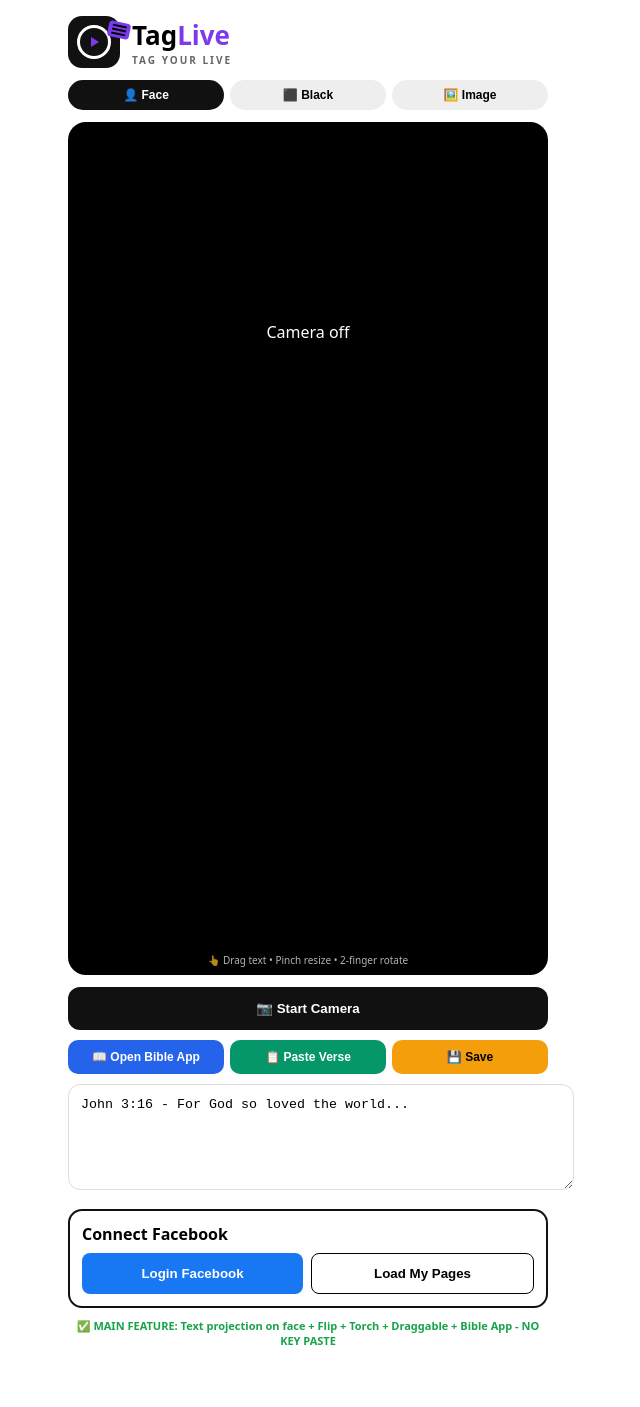
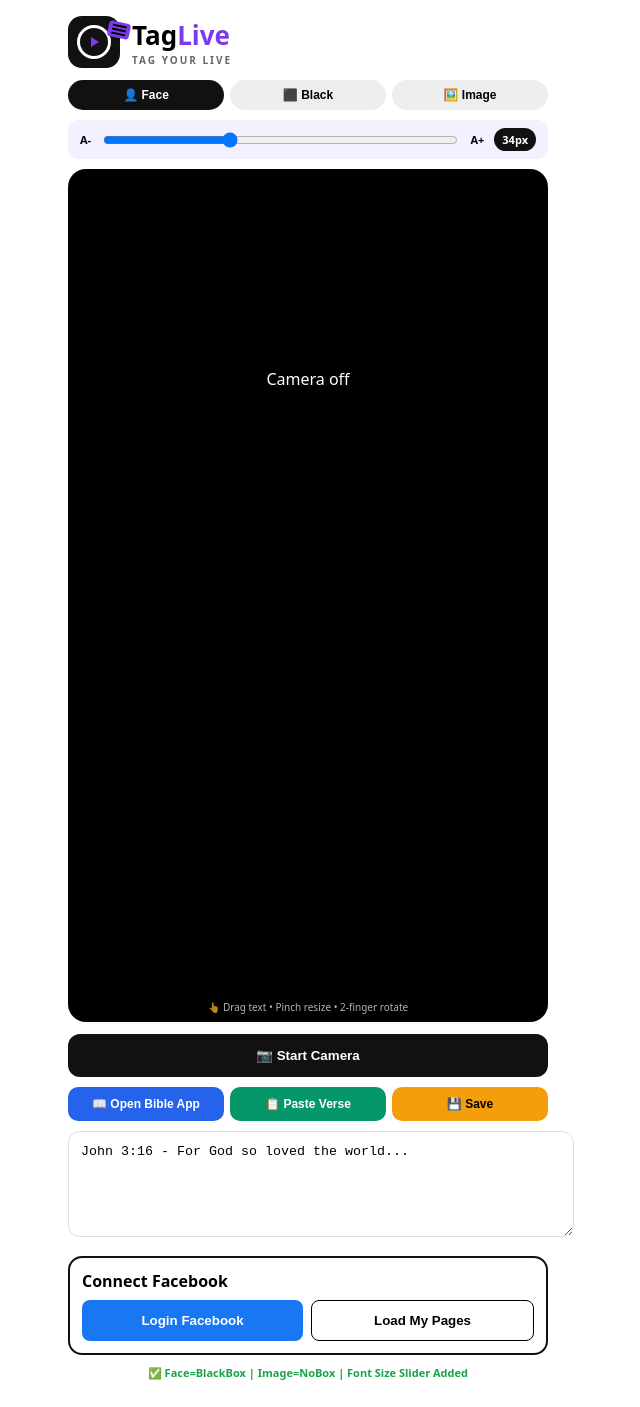
Before and after one commit to lokojagrocerymall/TagLive, a Next.js app: page / in a window 1280 px wide. Shown: the whole page, without its empty margins (332-972 px from the left). Before the commit the page ends 1375 px from the top, so only its background shows below. Built offline with nearby package versions, Linux system fonts and the light colour scheme.

Commit message:
Update page.tsx

```diff
--- a/app/page.tsx
+++ b/app/page.tsx
@@ -13,11 +13,11 @@ export default function LiveStudio(){
   const [selectedPage, setSelectedPage] = useState<any>(null)
   const [fbStreamUrl, setFbStreamUrl] = useState('')
   const [liveId, setLiveId] = useState('')
-
   const [pos, setPos] = useState({ x: 360, y: 1100, scale: 1, rotation: 0 })
   const [bgMode, setBgMode] = useState<'face'|'black'|'image'>('face')
   const [saved, setSaved] = useState<string[]>([])
   const [dragging, setDragging] = useState(false)
+  const [fontSize, setFontSize] = useState(34)
   const lastTouch = useRef({ dist: 0, angle: 0, x:0, y:0, scale:1, rot:0 })
 
   const videoRef = useRef<HTMLVideoElement>(null)
@@ -32,18 +32,10 @@ export default function LiveStudio(){
       s.onload=()=>{ window.FB.init({appId: fbAppId, cookie:true, xfbml:false, version:'v19.0'}) }
       document.body.appendChild(s)
     }
-    try{
-      const sv = localStorage.getItem('taglive_saved')
-      if(sv) setSaved(JSON.parse(sv))
-    }catch{}
+    try{ const sv = localStorage.getItem('taglive_saved'); if(sv) setSaved(JSON.parse(sv)) }catch{}
     const handleVis = async ()=>{
       if(!document.hidden){
-        try{
-          const t = await navigator.clipboard.readText()
-          if(t && t.length>5 && t.length<500 && t!==verse){
-            setVerse(t)
-          }
-        }catch{}
+        try{ const t = await navigator.clipboard.readText(); if(t && t.length>5 && t.length<500 && t!==verse) setVerse(t) }catch{}
       }
     }
     document.addEventListener('visibilitychange', handleVis)
@@ -85,7 +77,6 @@ export default function LiveStudio(){
       else alert('No pages: '+JSON.stringify(res))
     })
   }
-
   const createFbLiveAuto = async (page:any)=>{
     setSelectedPage(page)
     try{
@@ -110,8 +101,6 @@ export default function LiveStudio(){
       setIsLive(true)
     }
   }
-
-  // --- FIXED: No PlayStore redirect ---
   const openBibleApp = ()=>{
     alert('📖 Now open your Bible app (YouVersion, MySword, etc), COPY the verse, then return to TagLive - it will auto-paste! Or use PASTE VERSE button.')
   }
@@ -128,8 +117,6 @@ export default function LiveStudio(){
     setSaved(ns); localStorage.setItem('taglive_saved', JSON.stringify(ns))
     alert('Saved!')
   }
-
-  // --- FIXED TOUCH: Rotation continuous ---
   const onTouchStart = (e:any)=>{
     if(e.touches.length===1){
       setDragging(true)
@@ -172,7 +159,6 @@ export default function LiveStudio(){
   }
   const onTouchEnd = ()=> { setDragging(false); lastTouch.current.dist=0 }
 
-  // --- FIXED DRAW: Full text no cut ---
   useEffect(()=>{
     let a:any
     const wrapText = (ctx:any, text:string, maxWidth:number)=>{
@@ -199,26 +185,38 @@ export default function LiveStudio(){
           ctx.translate(pos.x, pos.y)
           ctx.rotate(pos.rotation*Math.PI/180)
           ctx.scale(pos.scale, pos.scale)
-          ctx.font='bold 26px sans-serif'
-          const maxW = 640
+          ctx.font=`bold ${fontSize}px sans-serif`
+          ctx.textAlign='center'
+          ctx.textBaseline='middle'
+          const maxW = 620
           const lines = wrapText(ctx, verse, maxW)
-          const lineH = 32
-          const pad = 18
+          const lineH = fontSize * 1.35
+          const pad = 20
           const boxW = maxW + pad*2
           const boxH = lines.length*lineH + pad*2
-          ctx.fillStyle='rgba(0,0,0,0.85)'
-          ctx.fillRect(-boxW/2, -boxH/2, boxW, boxH)
+
+          // Screenshot1: Face = black background box
+          // Screenshot2: Image = NO background, only text with shadow
+          // Black mode = full black already, no extra box
+          if(bgMode==='face'){
+            ctx.fillStyle='rgba(0,0,0,0.85)'
+            ctx.fillRect(-boxW/2, -boxH/2, boxW, boxH)
+          } else if(bgMode==='image'){
+            ctx.shadowColor='rgba(0,0,0,0.9)'
+            ctx.shadowBlur=10
+            ctx.shadowOffsetX=2
+            ctx.shadowOffsetY=3
+          }
+
           ctx.fillStyle='#fff'
-          ctx.textAlign='center'
-          ctx.textBaseline='middle'
-          lines.forEach((l,i)=> ctx.fillText(l, 0, -boxH/2+pad+lineH/2 + i*lineH))
+          lines.forEach((l,i)=> ctx.fillText(l.trim(), 0, -boxH/2+pad+lineH/2 + i*lineH))
           ctx.restore()
           if(isLive){ ctx.fillStyle='#ef4444'; ctx.beginPath(); ctx.arc(40,40,12,0,Math.PI*2); ctx.fill() }
         }
       }
       a=requestAnimationFrame(draw)
     }; draw(); return()=>cancelAnimationFrame(a)
-  },[isCam,verse,isLive,pos,bgMode])
+  },[isCam,verse,isLive,pos,bgMode,fontSize])
 
   return (
     <div style={{padding:16, maxWidth:480, margin:'0 auto'}}>
@@ -240,7 +238,14 @@ export default function LiveStudio(){
         <button onClick={()=>setBgMode('image')} style={{flex:1, padding:8, borderRadius:20, border:'none', background:bgMode==='image'?'#111':'#eee', color:bgMode==='image'?'#fff':'#000', fontWeight:800, fontSize:12}}>🖼️ Image</button>
       </div>
 
-      <div onTouchStart={onTouchStart} onTouchMove={onTouchMove} onTouchEnd={onTouchEnd} style={{marginTop:12, background:'#000', borderRadius:18, overflow:'hidden', position:'relative', aspectRatio:'9/16', touchAction:'none'}}>
+      <div style={{display:'flex', alignItems:'center', gap:10, marginTop:10, background:'#f3f0ff', padding:'8px 12px', borderRadius:10}}>
+        <span style={{fontSize:11, fontWeight:800}}>A-</span>
+        <input type="range" min={20} max={60} value={fontSize} onChange={e=>setFontSize(parseInt(e.target.value))} style={{flex:1}} />
+        <span style={{fontSize:11, fontWeight:800}}>A+</span>
+        <span style={{fontSize:11, fontWeight:800, background:'#111', color:'#fff', padding:'4px 8px', borderRadius:20}}>{fontSize}px</span>
+      </div>
+
+      <div onTouchStart={onTouchStart} onTouchMove={onTouchMove} onTouchEnd={onTouchEnd} style={{marginTop:10, background:'#000', borderRadius:18, overflow:'hidden', position:'relative', aspectRatio:'9/16', touchAction:'none'}}>
         <video ref={videoRef} muted playsInline autoPlay style={{width:'100%', height:'100%', objectFit:'cover', display:isCam&&bgMode==='face'?'block':'none'}}/>
         {!isCam && <div style={{color:'#fff', display:'flex', alignItems:'center', justifyContent:'center', height:420}}>Camera off</div>}
         <canvas ref={canvasRef} style={{position:'absolute', top:0, left:0, width:'100%', height:'100%'}}/>
@@ -282,7 +287,7 @@ export default function LiveStudio(){
         {pages.map((p:any)=><div key={p.id} onClick={()=>createFbLiveAuto(p)} style={{marginTop:6, padding:10, background:selectedPage?.id===p.id?'#7c3aed':'#f3f0ff', color:selectedPage?.id===p.id?'#fff':'#000', borderRadius:8, fontSize:13, fontWeight:700, cursor:'pointer', border:selectedPage?.id===p.id?'2px solid #000':'1px solid #ddd'}}>{p.name} {selectedPage?.id===p.id?'✓ SELECTED':'(Tap to Go Live Auto)'}</div>)}
         {fbStreamUrl && <div style={{marginTop:10, padding:10, background:'#dcfce7', borderRadius:8, fontSize:11, wordBreak:'break-all'}}><b>✅ Auto Stream Created - No Paste Needed:</b><br/>{fbStreamUrl.substring(0,80)}...<br/>ID: {liveId}</div>}
       </div>
-      <p style={{textAlign:'center', fontSize:11, color:'#16a34a', marginTop:10, fontWeight:700}}>✅ MAIN FEATURE: Text projection on face + Flip + Torch + Draggable + Bible App - NO KEY PASTE</p>
+      <p style={{textAlign:'center', fontSize:11, color:'#16a34a', marginTop:10, fontWeight:700}}>✅ Face=BlackBox | Image=NoBox | Font Size Slider Added</p>
     </div>
   )
 }
```
